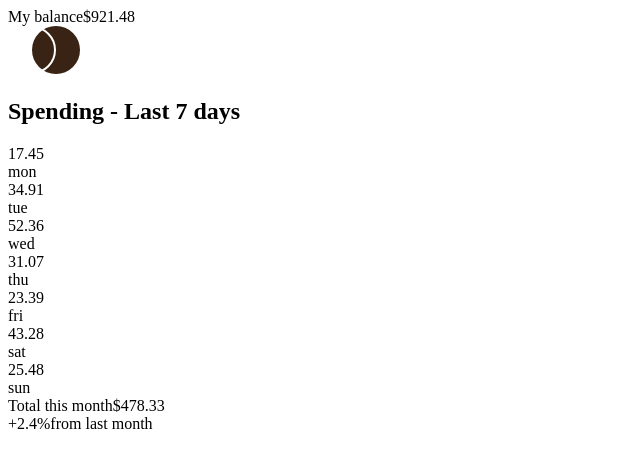
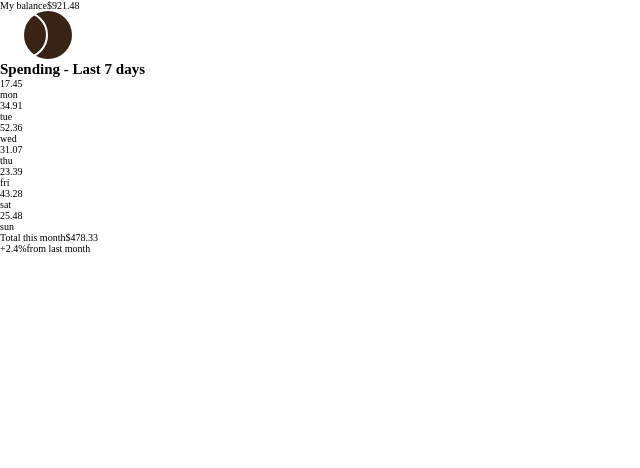
Before and after one commit to AdamHaniff/Expenses-Chart-Component, a React (Create React App) app: page / in a window 1280 px wide. Shown: the top 468 px of the page, without its empty margins (0-640 px from the left). Built offline with nearby package versions, Linux system fonts and the light colour scheme.

Commit message:
Added colors to the design system

```diff
--- a/src/css/main.css
+++ b/src/css/main.css
@@ -1 +1,17 @@
-/*# sourceMappingURL=main.css.map */
+*,
+*::before,
+*::after {
+  margin: 0;
+  padding: 0;
+  box-sizing: inherit;
+}
+
+html {
+  font-size: 62.5%;
+  box-sizing: border-box;
+}
+
+html,
+body {
+  height: 100%;
+}/*# sourceMappingURL=main.css.map */
--- a/src/sass/main.scss
+++ b/src/sass/main.scss
@@ -0,0 +1,39 @@
+// ********* DESIGN SYSTEM *********
+
+// ************ COLORS ************
+$color-antique-white: #f8e9dd;
+$color-sunrise-orange: #ec755d;
+$color-white: #fff;
+$color-brown-tumbleweed: #382314;
+$color-neptune: #76b5bc;
+$color-stonewall: #92857a;
+$color-soapstone: #fffbf6;
+
+// ********** FONT-FAMILY **********
+
+// ********* FONT-WEIGHTS *********
+// 400, 700,
+
+// ************* BASE *************
+*,
+*::before,
+*::after {
+  margin: 0;
+  padding: 0;
+  box-sizing: inherit;
+}
+
+html {
+  font-size: 62.5%;
+  box-sizing: border-box;
+}
+
+body {
+  // background:
+  // font-family:
+}
+
+html,
+body {
+  height: 100%;
+}
```
Also changed, not shown: 1 other file (tests, documents, lock files or other folders).
